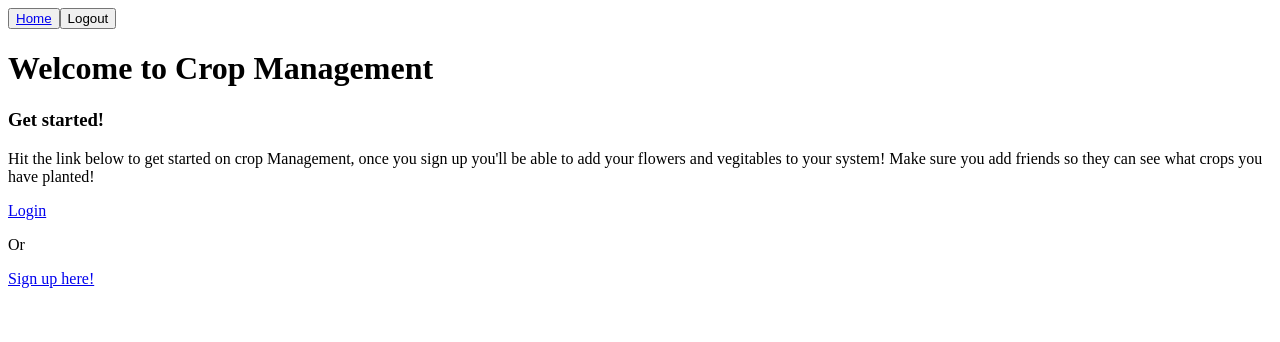
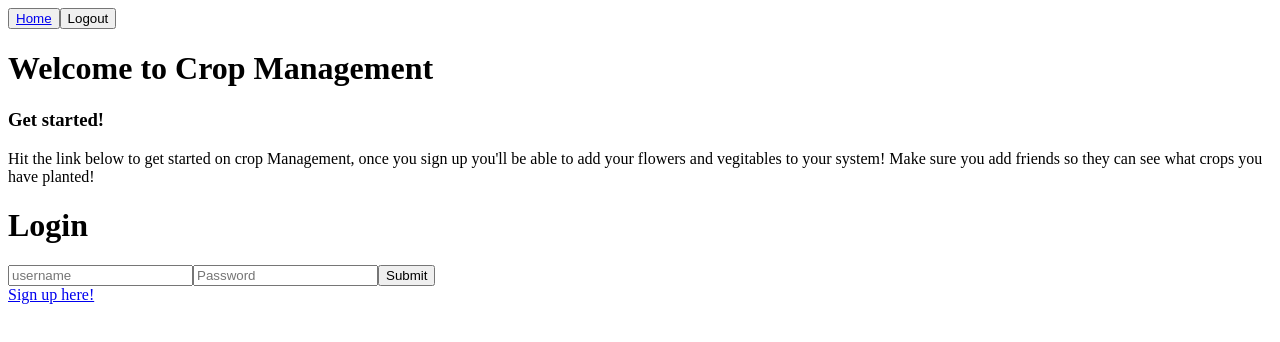
Before and after one commit to tbriggs1/crop-react, a React (Create React App) app: page / in a window 1280 px wide. Shown: the top 342 px of the page. Built offline with nearby package versions, Linux system fonts and the light colour scheme.

Commit message:
fixed login auth...stil needs tidying

```diff
--- a/src/App.js
+++ b/src/App.js
@@ -1,5 +1,6 @@
 import {
   BrowserRouter as Router,
+  Link,
   Navigate,
   Route,
   Routes
@@ -15,23 +16,26 @@ import useToken from "./components/security/useToken";
 function App() {
   const {token, removeToken, setToken} = useToken();
 
+
   return (
     <div className="App">
       <Router>
         <Header token={removeToken}/>
         <Routes>
-          <Route path="/" element={<Homepage />} />
+          <Route path="/" element={<Homepage />} token={token} setToken={setToken}/>
         </Routes>
           {!token && token!=="" &&token!== undefined?
-        <Routes>
-          <Route path="/registration" element={<Registration />} setToken={setToken}/>
-          <Route path="/login" element={<Login setToken={setToken} token={token}/>} />
-        </Routes>
+          <div>
+            <Login setToken={setToken} token={token}/>
+          </div>
+
         :
-          <Routes>
-            <Route path="/login" element={<Login setToken={setToken} token={token}/>} />
-            <Route exact path="/profile" element={<Profile token={token} setToken={setToken}/>}></Route>
-          </Routes>
+          <div>
+            <Link to='/profile'>Head to your dashboard</Link>
+            <Routes>
+              <Route exact path="/profile" element={<Profile token={token} setToken={setToken}/>}></Route>
+            </Routes>
+          </div>
         }
         {/* <Routes>
 
--- a/src/components/Homepage.js
+++ b/src/components/Homepage.js
@@ -10,9 +10,6 @@ const Homepage = () => {
                 Hit the link below to get started on crop Management, once you sign up you'll be able to add your flowers and vegitables to your system!
                 Make sure you add friends so they can see what crops you have planted!
             </p>
-            <Link to="/login">Login</Link>
-            <p>Or</p>
-            <Link to="/registration">Sign up here!</Link>
         </div>
     )
 }
--- a/src/components/security/Login.js
+++ b/src/components/security/Login.js
@@ -1,6 +1,6 @@
 import { useState } from 'react';
 import axios from "axios";
-import { Navigate } from 'react-router-dom';
+import { Link, Navigate } from 'react-router-dom';
 
 function Login(props) {
 
@@ -34,14 +34,6 @@ function Login(props) {
 
       event.preventDefault()
 
-
-
-      return(
-        <Navigate to='/profile' />
-      )
-
-
-
     }
 
     function handleChange(event) {
@@ -71,6 +63,7 @@ function Login(props) {
 
           <button onClick={logMeIn}>Submit</button>
         </form>
+        <Link to="/registration">Sign up here!</Link>
       </div>
     );
 }
--- a/src/components/security/Profile.js
+++ b/src/components/security/Profile.js
@@ -9,10 +9,11 @@ function Profile(props) {
       method: "GET",
       url:"http://localhost:5000/profile",
       headers: {
-        Authorization: 'Bearer ' + props.token
+        Authorization: 'JWT ' + props.token
       }
     })
     .then((response) => {
+      console.log(props.token)
       const res =response.data
       res.access_token && props.setToken(res.access_token)
       setProfileData(({
@@ -20,6 +21,7 @@ function Profile(props) {
         about_me: res.about}))
     }).catch((error) => {
       if (error.response) {
+        console.log(props.token)
         console.log(error.response)
         console.log(error.response.status)
         console.log(error.response.headers)
```
